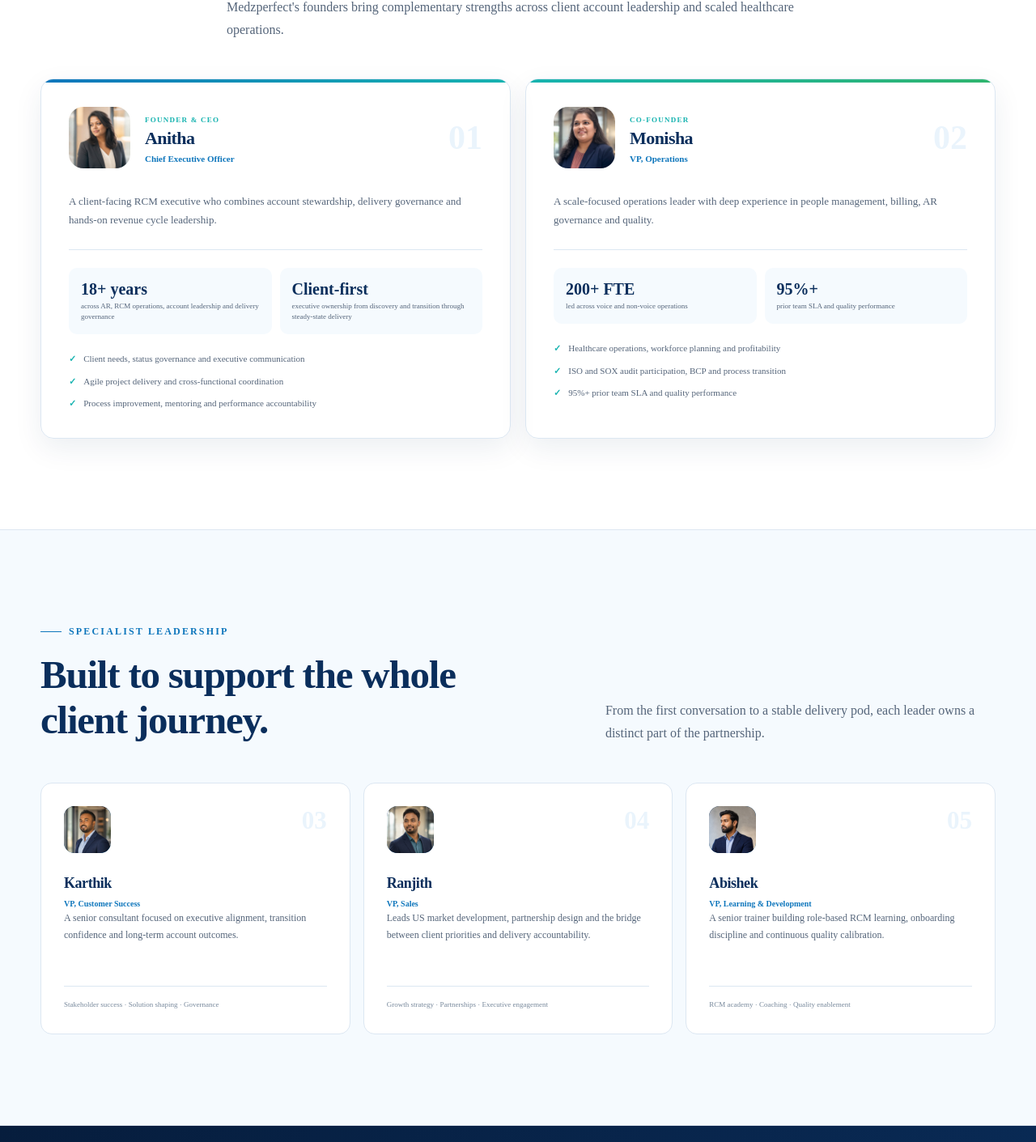
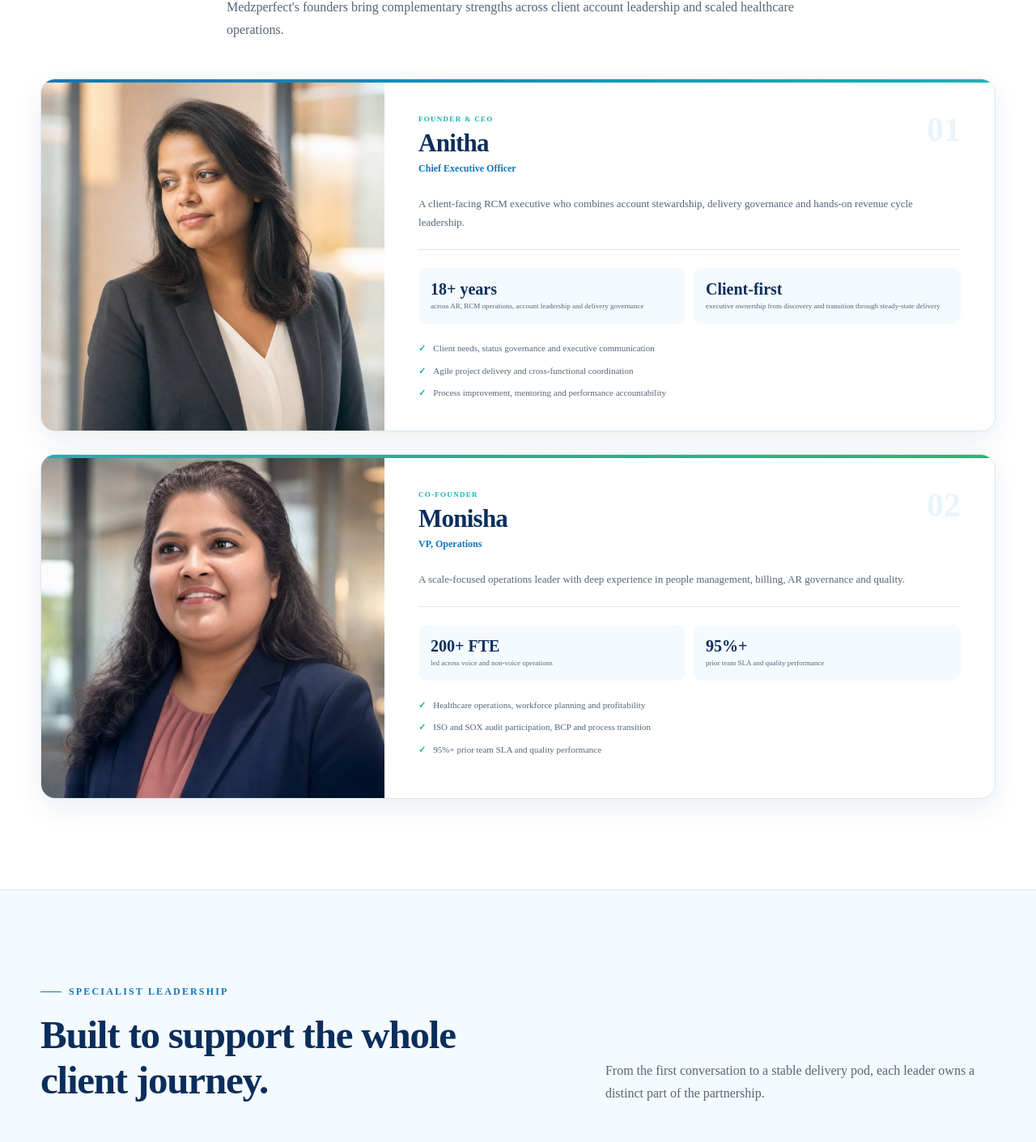
Before and after one commit to ranjithraja90-tech/medzperfect-site, a Next.js app: page /team in a window 1280 px wide. Shown: the part 872-2283 px from the top of the page at 81% size. Built offline with nearby package versions, Linux system fonts and the light colour scheme.

Commit message:
Redesign leadership profiles with larger portraits

```diff
--- a/app/globals.css
+++ b/app/globals.css
@@ -290,19 +290,19 @@
 .team-hero-proof div i { background: var(--teal); border-radius: 50%; display: inline-block; height: 5px; margin-top: 5px; width: 5px; }
 
 .founders-section { background: var(--white); }
-.founders-grid { display: grid; gap: 18px; grid-template-columns: 1fr 1fr; }
-.founder-card { border: 1px solid var(--line); border-radius: 16px; box-shadow: var(--shadow-sm); overflow: hidden; padding: 34px; position: relative; }
+.founders-grid { display: grid; gap: 28px; grid-template-columns: 1fr; }
+.founder-card { background: var(--white); border: 1px solid var(--line); border-radius: 18px; box-shadow: var(--shadow-sm); display: grid; grid-template-columns: minmax(300px, .72fr) minmax(0, 1.28fr); overflow: hidden; position: relative; }
 .founder-card::before { background: linear-gradient(90deg, var(--blue), var(--teal)); content: ""; height: 4px; left: 0; position: absolute; right: 0; top: 0; }
 .founder-monisha::before { background: linear-gradient(90deg, var(--teal), var(--green)); }
-.founder-top { align-items: center; display: grid; gap: 16px; grid-template-columns: 78px 1fr auto; }
-.avatar { align-items: center; background: linear-gradient(140deg, var(--navy), var(--blue)); border-radius: 18px; color: var(--white); display: flex; font-family: var(--heading); font-size: 19px; font-weight: 750; height: 76px; justify-content: center; width: 76px; }
-.avatar-photo { overflow: hidden; }
-.avatar-photo img { height: 100%; object-fit: cover; width: 100%; }
+.founder-portrait { background: var(--ice); min-height: 390px; overflow: hidden; }
+.founder-portrait img { height: 100%; object-fit: cover; object-position: center 30%; width: 100%; }
+.founder-content { padding: 38px 42px; }
+.founder-top { align-items: start; display: flex; justify-content: space-between; }
 .founder-title > span { color: var(--teal); font-size: 9px; font-weight: 800; letter-spacing: .14em; text-transform: uppercase; }
-.founder-title h2 { font-size: 22px; margin: 3px 0 2px; }
-.founder-title strong { color: var(--blue); font-size: 11px; }
+.founder-title h2 { font-size: 31px; margin: 5px 0 3px; }
+.founder-title strong { color: var(--blue); font-size: 12px; }
 .founder-mark { color: var(--pale); font-family: var(--heading); font-size: 42px; font-weight: 800; }
-.founder-lead { border-bottom: 1px solid var(--line); font-size: 13px; margin: 30px 0 0; padding-bottom: 25px; }
+.founder-lead { border-bottom: 1px solid var(--line); font-size: 13px; margin: 25px 0 0; padding-bottom: 22px; }
 .bio-grid { display: grid; gap: 10px; grid-template-columns: 1fr 1fr; padding: 22px 0; }
 .bio-grid div { background: var(--ice); border-radius: 10px; padding: 15px; }
 .bio-grid span { color: var(--navy); display: block; font-family: var(--heading); font-size: 20px; font-weight: 750; }
@@ -315,14 +315,15 @@
 
 .specialists-section { background: var(--ice); border-block: 1px solid var(--line); }
 .specialists-grid { display: grid; gap: 16px; grid-template-columns: repeat(3, 1fr); }
-.specialist-card { background: var(--white); border: 1px solid var(--line); border-radius: 14px; padding: 28px; }
-.specialist-head { align-items: flex-start; display: flex; justify-content: space-between; margin-bottom: 27px; }
-.specialist-head .avatar { border-radius: 13px; font-size: 15px; height: 58px; width: 58px; }
-.specialist-head > span { color: var(--pale); font-family: var(--heading); font-size: 31px; font-weight: 800; }
+.specialist-card { background: var(--white); border: 1px solid var(--line); border-radius: 16px; display: flex; flex-direction: column; overflow: hidden; }
+.specialist-portrait { aspect-ratio: 4 / 3; background: var(--pale); overflow: hidden; position: relative; }
+.specialist-portrait img { height: 100%; object-fit: cover; object-position: center 25%; width: 100%; }
+.specialist-portrait > span { align-items: center; backdrop-filter: blur(8px); background: rgba(5,23,47,.76); border: 1px solid rgba(255,255,255,.24); border-radius: 999px; color: var(--white); display: flex; font-family: var(--heading); font-size: 11px; font-weight: 800; height: 36px; justify-content: center; position: absolute; right: 16px; top: 16px; width: 42px; }
+.specialist-body { display: flex; flex: 1; flex-direction: column; padding: 25px 27px 27px; }
 .specialist-card h3 { font-size: 18px; margin-bottom: 4px; }
-.specialist-card > strong { color: var(--blue); font-size: 10px; }
-.specialist-card > p { font-size: 12px; min-height: 82px; }
-.focus-line { border-top: 1px solid var(--line); color: #77889b; font-size: 9px; line-height: 1.6; padding-top: 15px; }
+.specialist-body > strong { color: var(--blue); font-size: 10px; }
+.specialist-body > p { font-size: 12px; margin-bottom: 22px; }
+.focus-line { border-top: 1px solid var(--line); color: #77889b; font-size: 9px; line-height: 1.6; margin-top: auto; padding-top: 15px; }
 
 .principles-section { background: linear-gradient(130deg, var(--navy-deep), var(--navy)); color: var(--white); }
 .principles-grid { align-items: center; display: grid; gap: 90px; grid-template-columns: .8fr 1.2fr; }
@@ -412,7 +413,8 @@
   .ai-usecase-grid { grid-template-columns: 1fr 1fr; }
   .controls-grid { grid-template-columns: 1fr 1fr; }
   .leader-stack { max-width: 620px; width: 100%; }
-  .founders-grid { grid-template-columns: 1fr; }
+  .founder-card { grid-template-columns: minmax(260px, .8fr) minmax(0, 1.2fr); }
+  .founder-content { padding: 32px; }
   .principle-list > div { min-height: 210px; }
   .footer-grid { grid-template-columns: repeat(2, 1fr); }
 }
@@ -456,11 +458,11 @@
   .footer-grid > div:last-child { grid-column: auto; }
   .footer-bottom { flex-direction: column; gap: 8px; }
   .page-hero h1 { font-size: 39px; }
-  .founder-card { padding: 25px; }
-  .founder-top { align-items: start; grid-template-columns: 66px 1fr; }
-  .founder-top .avatar { border-radius: 14px; height: 64px; width: 64px; }
+  .founder-card { grid-template-columns: 1fr; }
+  .founder-portrait { aspect-ratio: 1 / 1; min-height: 0; }
+  .founder-content { padding: 28px 24px 30px; }
   .founder-mark { display: none; }
-  .founder-title h2 { font-size: 18px; }
+  .founder-title h2 { font-size: 26px; }
   .bio-grid { grid-template-columns: 1fr; }
   .principle-list { grid-template-columns: 1fr; }
   .principle-list > div { border-bottom: 1px solid rgba(255,255,255,.12); border-left: 0; min-height: 0; padding: 23px 0; }
--- a/app/team/page.tsx
+++ b/app/team/page.tsx
@@ -46,7 +46,7 @@
           </div>
         </section>
 
-        <section className="founders-section section-pad">
+        <section id="operating-core" className="founders-section section-pad">
           <div className="container section-heading">
             <span className="eyebrow">The operating core</span>
             <h2>Deep delivery experience. Human leadership.</h2>
@@ -54,8 +54,11 @@
           </div>
           <div className="container founders-grid">
             <article className="founder-card founder-anitha">
+              <div className="founder-portrait">
+                <Image src="/team/anitha.jpg" alt="Anitha" width={420} height={420} loading="eager" unoptimized />
+              </div>
+              <div className="founder-content">
                 <div className="founder-top">
-                <div className="avatar avatar-photo"><Image src="/team/anitha.jpg" alt="Anitha" width={76} height={76} unoptimized /></div>
                   <div className="founder-title">
                     <span>Founder &amp; CEO</span>
                     <h2>Anitha</h2>
@@ -73,11 +76,15 @@
                   <li>Agile project delivery and cross-functional coordination</li>
                   <li>Process improvement, mentoring and performance accountability</li>
                 </ul>
+              </div>
             </article>
 
             <article className="founder-card founder-monisha">
+              <div className="founder-portrait">
+                <Image src="/team/monisha.jpg" alt="Monisha" width={420} height={420} loading="eager" unoptimized />
+              </div>
+              <div className="founder-content">
                 <div className="founder-top">
-                <div className="avatar avatar-photo"><Image src="/team/monisha.jpg" alt="Monisha" width={76} height={76} unoptimized /></div>
                   <div className="founder-title">
                     <span>Co-founder</span>
                     <h2>Monisha</h2>
@@ -95,11 +102,12 @@
                   <li>ISO and SOX audit participation, BCP and process transition</li>
                   <li>95%+ prior team SLA and quality performance</li>
                 </ul>
+              </div>
             </article>
           </div>
         </section>
 
-        <section className="specialists-section section-pad">
+        <section id="specialist-leadership" className="specialists-section section-pad">
           <div className="container two-column-intro">
             <div><span className="eyebrow">Specialist leadership</span><h2>Built to support the whole client journey.</h2></div>
             <p>From the first conversation to a stable delivery pod, each leader owns a distinct part of the partnership.</p>
@@ -107,11 +115,16 @@
           <div className="container specialists-grid">
             {specialists.map((leader, index) => (
               <article className="specialist-card" key={leader.name}>
-                <div className="specialist-head"><div className="avatar avatar-photo"><Image src={leader.photo} alt={leader.name} width={58} height={58} unoptimized /></div><span>0{index + 3}</span></div>
+                <div className="specialist-portrait">
+                  <Image src={leader.photo} alt={leader.name} width={380} height={300} loading="eager" unoptimized />
+                  <span>0{index + 3}</span>
+                </div>
+                <div className="specialist-body">
                   <h3>{leader.name}</h3>
                   <strong>{leader.role}</strong>
                   <p>{leader.text}</p>
                   <div className="focus-line">{leader.focus}</div>
+                </div>
               </article>
             ))}
           </div>
```
Lines whose indentation alone changed are shown as unchanged.
